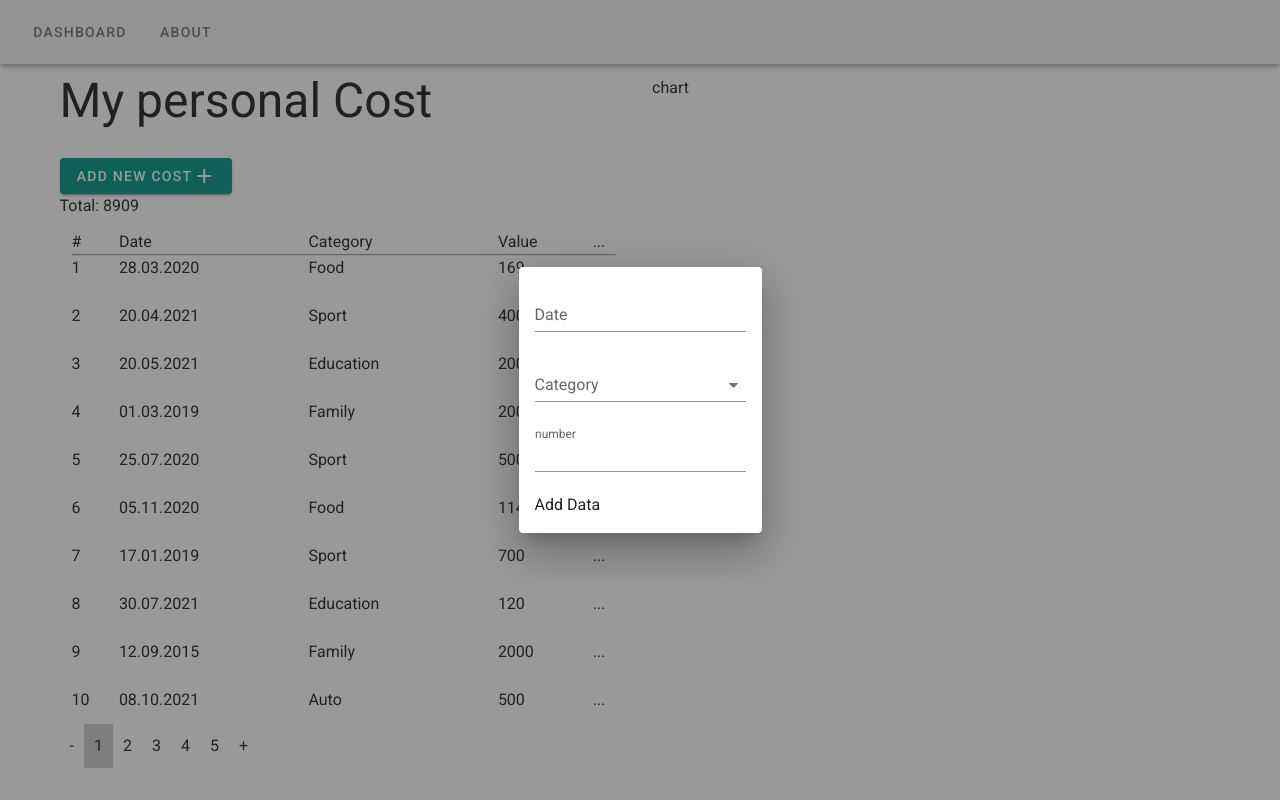
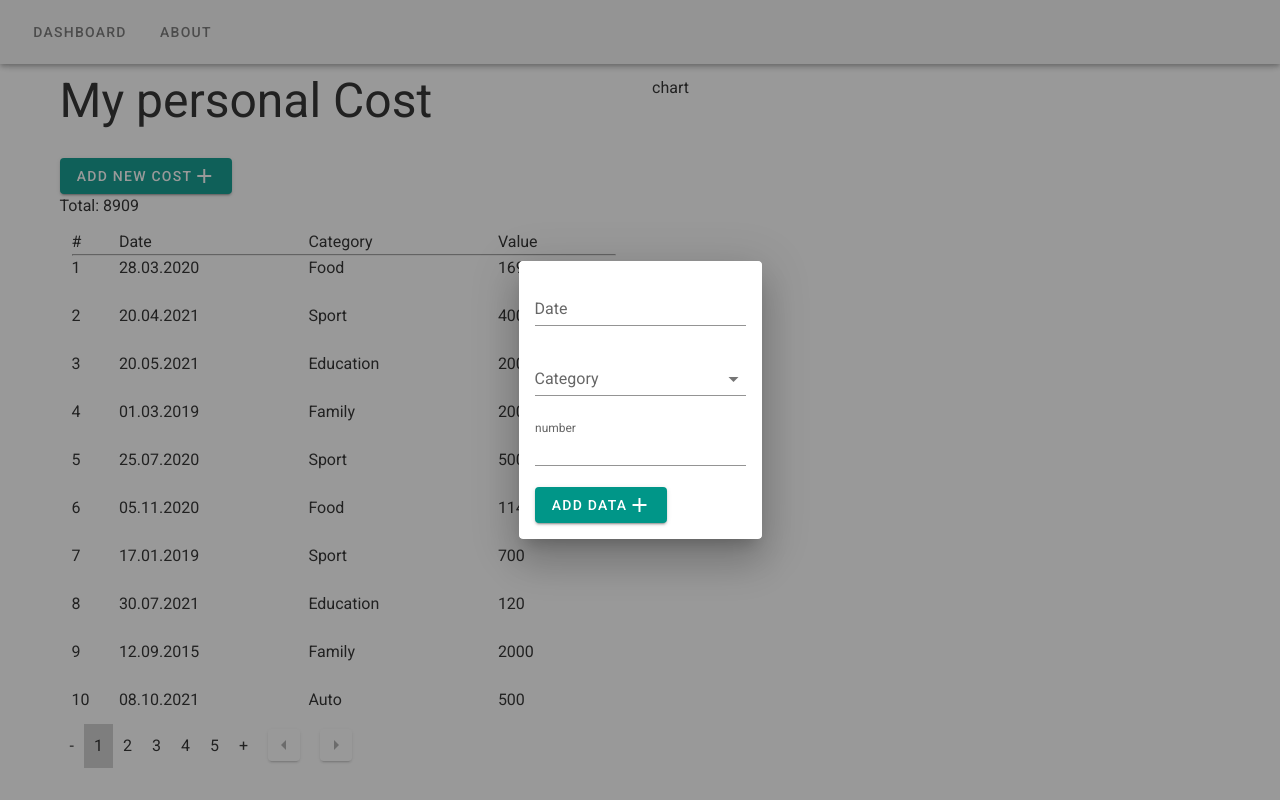
Before and after one commit to StasBeep/work-vue-js, a Vue app in the folder project/: page /dashboard in a window 1280 px wide. Both pictures are taken after a click on the button "ADD NEW COST". Built offline with nearby package versions, Linux system fonts and the light colour scheme.

Commit message:
Стилизация пагинации и её проверка (два варианта

```diff
--- a/project/package.json
+++ b/project/package.json
@@ -25,7 +25,7 @@
     "babel-eslint": "^10.1.0",
     "babel-jest": "26.6.3",
     "eslint": "^8.39.0",
-    "eslint-plugin-vue": "^8.39.0",
+    "eslint-plugin-vue": "^9.11.0",
     "jest": "26.6.3",
     "node-sass": "^7.0.1",
     "sass": "~1.32.0",
--- a/project/src/components/AddPayment.vue
+++ b/project/src/components/AddPayment.vue
@@ -3,7 +3,7 @@
         <v-text-field v-model="date" label="Date" placeholder="date"/>
         <v-select v-model="category" label="Category" :items="categoryList" />
         <v-text-field v-model.number="value" label="number" type="number" placeholder="value" />
-        <button @click="onClick" class="btn-add">Add Data</button>
+        <v-btn color="teal" dark @click="onClick" class="btn-add">Add Data<v-icon>mdi-plus</v-icon></v-btn>
     </v-card>
 </template>
 
--- a/project/src/components/Calc.vue
+++ b/project/src/components/Calc.vue
@@ -73,7 +73,7 @@
 
 <script>
 export default {
-    name: "Calc",
+    name: "CalcElement",
     data:() => ({
         operand1: 0,
         operand2: 0,
--- a/project/src/components/Pagination.vue
+++ b/project/src/components/Pagination.vue
@@ -9,11 +9,28 @@
             @click="onClick(i)"
         >{{ i }}</div>
         <div @click="onClick(cur + 1)">+</div>
+
+        <v-pagination
+            v-model="activePage"
+            :length="numberPage"
+            prev-icon="mdi-menu-left"
+            next-icon="mdi-menu-right"
+            :v-bind="onClick(activePage)"
+        ></v-pagination>
     </div>
 </template>
 
 <script>
 export default {
+    name: 'PaginationElement',
+
+    data() {
+        return {
+            numberPage: Math.ceil(this.length / this.n),
+            activePage: 1
+        }
+    },
+
     props: {
         length: Number,
         // Количество элементов
--- a/project/src/components/PaymentsDisplay.vue
+++ b/project/src/components/PaymentsDisplay.vue
@@ -5,7 +5,6 @@
             <v-col :cols="4">Date</v-col>
             <v-col :cols="4">Category</v-col>
             <v-col :cols="2">Value</v-col>
-            <v-col>...</v-col>
         </v-row>
         <hr>
         <v-row v-for="(item, idx) in list" :key="idx">
@@ -13,7 +12,6 @@
             <v-col :cols="4">{{ item.data }}</v-col>
             <v-col :cols="4">{{ item.category }}</v-col>
             <v-col :cols="2">{{ item.value }}</v-col>
-            <v-col @click="onContextMenuClick()">...</v-col>
         </v-row>
     </v-container>
 </template>
--- a/project/src/views/About.vue
+++ b/project/src/views/About.vue
@@ -6,7 +6,7 @@
 
 <script>
 export default {
-    name: "About",
+    name: "AboutElement",
 
     methods: {
         showCalc() {
--- a/project/src/views/Dashboard.vue
+++ b/project/src/views/Dashboard.vue
@@ -37,7 +37,7 @@ import Pagination from "../components/Pagination.vue";
 import { mapMutations, mapGetters, mapActions } from "vuex";
 
 export default {
-  name: "Dashboard",
+  name: "DashboardElement",
 
   components: {
     AddPayment,
```
Also changed, not shown: project/.eslintrc.js (added), 1 other file (tests, documents, lock files or other folders).
